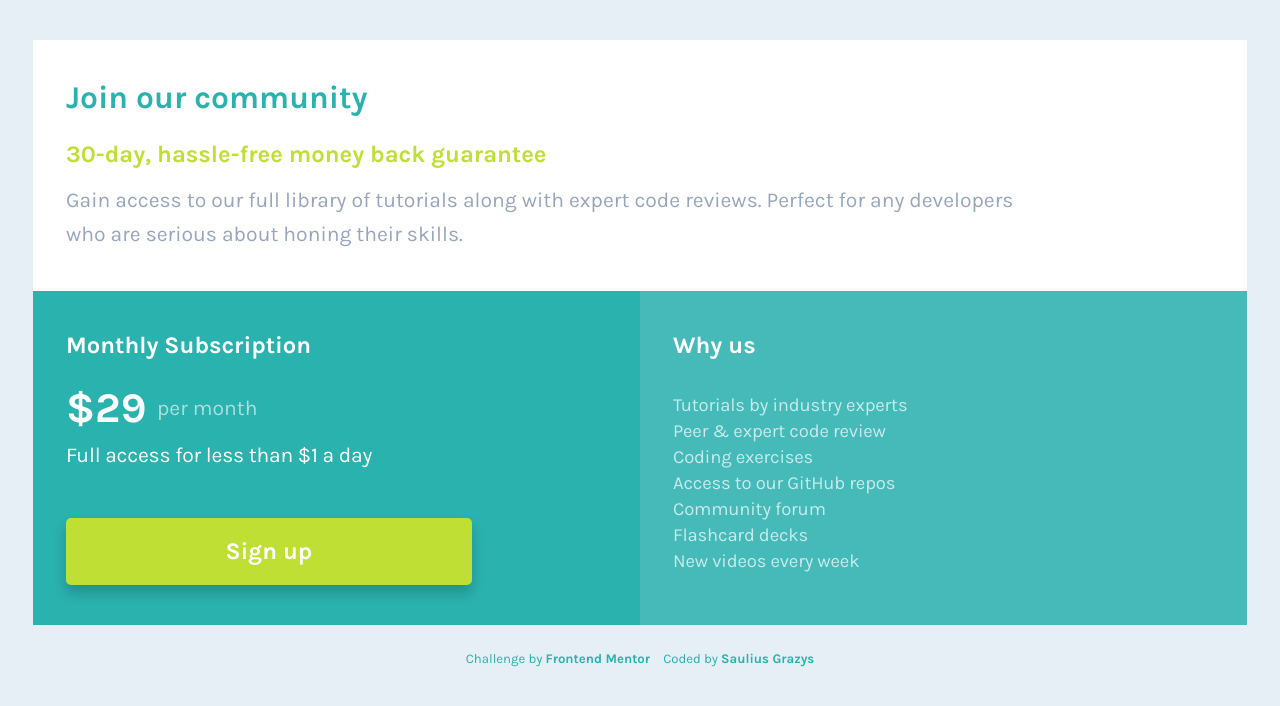
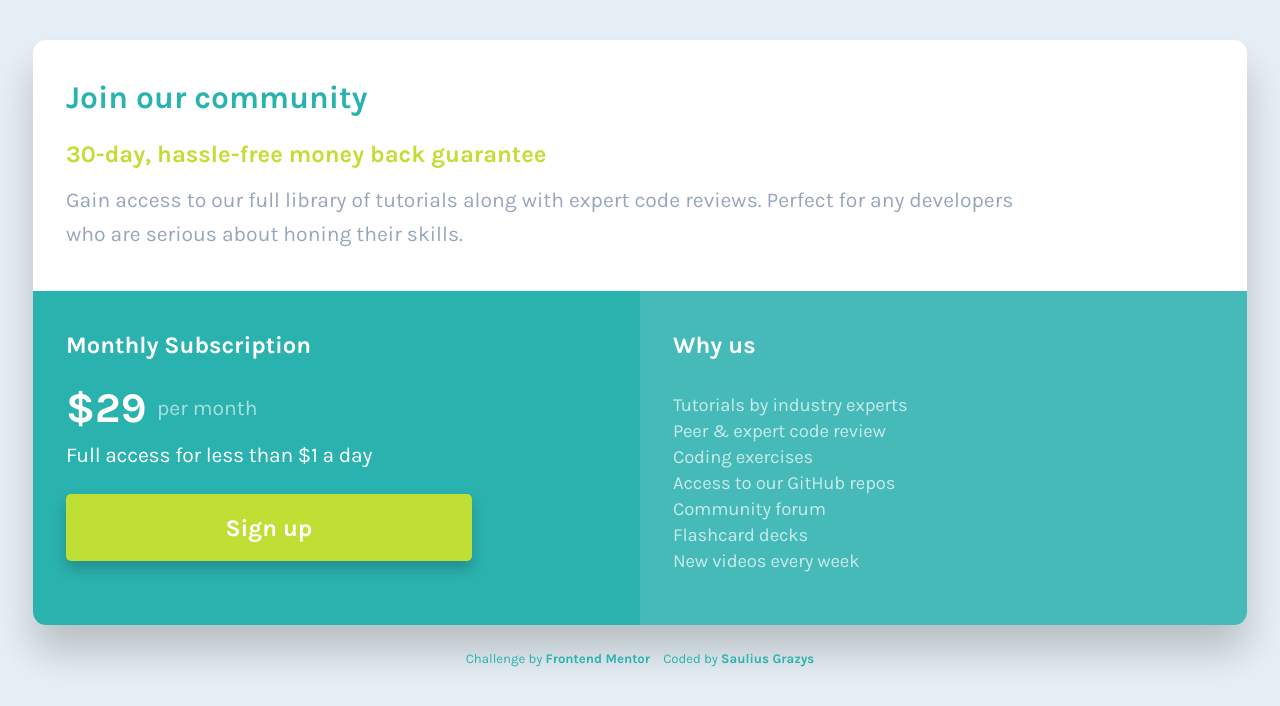
Before and after one commit to sgrazys/single-price-grid-component, a React (Create React App) app: page / in a window 1280 px wide. Shown: the top 706 px of the page. Built offline with nearby package versions, Linux system fonts and the light colour scheme.

Commit message:
split to smaller components

```diff
--- a/src/App.jsx
+++ b/src/App.jsx
@@ -1,74 +1,24 @@
 import '../src/sass/App.scss';
+import Button from './Components/Button';
+import Card from './Components/Card';
+import Cta from './Components/Cta';
+import Footer from './Components/Footer';
+import Header from './Components/Header';
+import Usp from './Components/Usp';
 
 function App() {
 	return (
 		<>
-			<div className='card'>
-				<div className='header'>
-					<h1 className='header--heading'>Join our community</h1>
-					<div className='header--content'>
-						<h2 className='header--subheading'>
-							30-day, hassle-free money back guarantee
-						</h2>
-						<p className='header--description'>
-							Gain access to our full library of tutorials along
-							with expert code reviews. Perfect for any developers
-							who are serious about honing their skills.
-						</p>
-					</div>
-				</div>
-				<div className='cta'>
-					<h2 className='cta--header'>Monthly Subscription</h2>
-					<div className='cta--pricing-container'>
-						<p className='cta--price'>
-							&#36;29 <span>per month</span>
-						</p>
-						<p className='cta--description'>
-							Full access for less than &#36;1 a day
-						</p>
-					</div>
-
-					<button className='cta--btn'>Sign up</button>
-				</div>
-				<div className='usp'>
-					<h2 className='usp--header'>Why us</h2>
-					<ul className='usp--list'>
-						<li className='usp--list-item'>
-							Tutorials by industry experts
-						</li>
-						<li className='usp--list-item'>
-							Peer &amp; expert code review
-						</li>
-						<li className='usp--list-item'>Coding exercises</li>
-						<li className='usp--list-item'>
-							Access to our GitHub repos
-						</li>
-						<li className='usp--list-item'>Community forum</li>
-						<li className='usp--list-item'>Flashcard decks</li>
-						<li className='usp--list-item'>
-							New videos every week
-						</li>
-					</ul>
-				</div>
-			</div>
-			<footer className='footer'>
-				<p>
-					Challenge by{' '}
-					<a
-						href='https://www.frontendmentor.io?ref=challenge'
-						target='_blank'
-						rel='noreferrer'
-					>
-						Frontend Mentor
-					</a>
-				</p>
-				<p className='footer--attribution'>
-					Coded by{' '}
-					<a href='https://www.frontendmentor.io/profile/sgrazys'>
-						Saulius Grazys
-					</a>
-				</p>
-			</footer>
+			<main className='app-container'>
+				<Card>
+					<Header />
+					<Cta>
+						<Button />
+					</Cta>
+					<Usp />
+				</Card>
+			</main>
+			<Footer />
 		</>
 	);
 }
--- /dev/null
+++ b/src/Components/Button.jsx
@@ -0,0 +1,5 @@
+function Button() {
+	return <button className='cta--btn'>Sign up</button>;
+}
+
+export default Button;
--- /dev/null
+++ b/src/Components/Card.jsx
@@ -0,0 +1,5 @@
+function Card({ children }) {
+	return <div className='card'>{children}</div>;
+}
+
+export default Card;
--- /dev/null
+++ b/src/Components/Cta.jsx
@@ -0,0 +1,18 @@
+function Cta({ children }) {
+	return (
+		<div className='cta'>
+			<h2 className='cta--header'>Monthly Subscription</h2>
+			<div className='cta--pricing-container'>
+				<p className='cta--price'>
+					&#36;29 <span>per month</span>
+				</p>
+				<p className='cta--description'>
+					Full access for less than &#36;1 a day
+				</p>
+				{children}
+			</div>
+		</div>
+	);
+}
+
+export default Cta;
--- /dev/null
+++ b/src/Components/Footer.jsx
@@ -0,0 +1,24 @@
+function Footer() {
+	return (
+		<footer className='footer'>
+			<p>
+				Challenge by{' '}
+				<a
+					href='https://www.frontendmentor.io?ref=challenge'
+					target='_blank'
+					rel='noreferrer'
+				>
+					Frontend Mentor
+				</a>
+			</p>
+			<p className='footer--attribution'>
+				Coded by{' '}
+				<a href='https://www.frontendmentor.io/profile/sgrazys'>
+					Saulius Grazys
+				</a>
+			</p>
+		</footer>
+	);
+}
+
+export default Footer;
--- /dev/null
+++ b/src/Components/Header.jsx
@@ -0,0 +1,19 @@
+function Header() {
+	return (
+		<div className='header'>
+			<h1 className='header--heading'>Join our community</h1>
+			<div className='header--content'>
+				<h2 className='header--subheading'>
+					30-day, hassle-free money back guarantee
+				</h2>
+				<p className='header--description'>
+					Gain access to our full library of tutorials along with
+					expert code reviews. Perfect for any developers who are
+					serious about honing their skills.
+				</p>
+			</div>
+		</div>
+	);
+}
+
+export default Header;
--- /dev/null
+++ b/src/Components/Usp.jsx
@@ -0,0 +1,22 @@
+function Usp() {
+	return (
+		<div className='usp'>
+			<h2 className='usp--header'>Why us</h2>
+			<ul className='usp--list'>
+				<li className='usp--list-item'>
+					Tutorials by industry experts
+				</li>
+				<li className='usp--list-item'>
+					Peer &amp; expert code review
+				</li>
+				<li className='usp--list-item'>Coding exercises</li>
+				<li className='usp--list-item'>Access to our GitHub repos</li>
+				<li className='usp--list-item'>Community forum</li>
+				<li className='usp--list-item'>Flashcard decks</li>
+				<li className='usp--list-item'>New videos every week</li>
+			</ul>
+		</div>
+	);
+}
+
+export default Usp;
```
